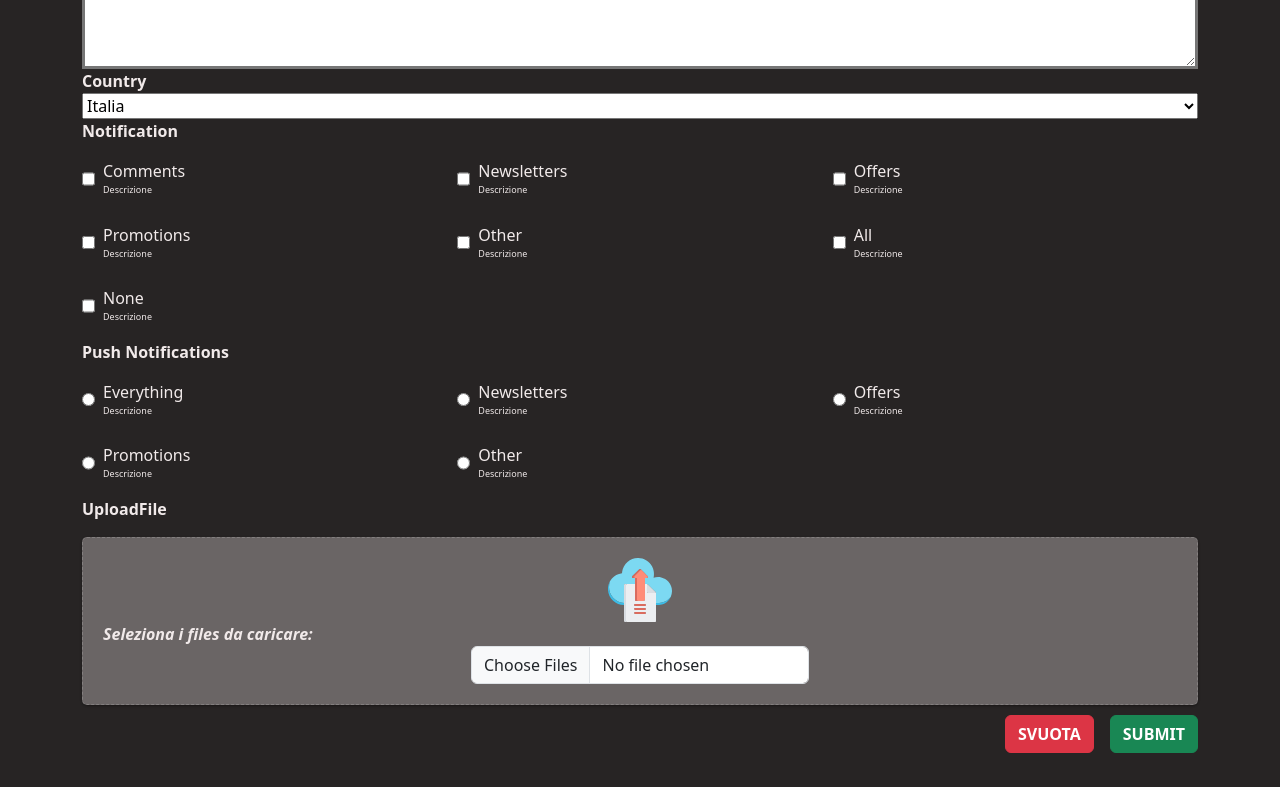
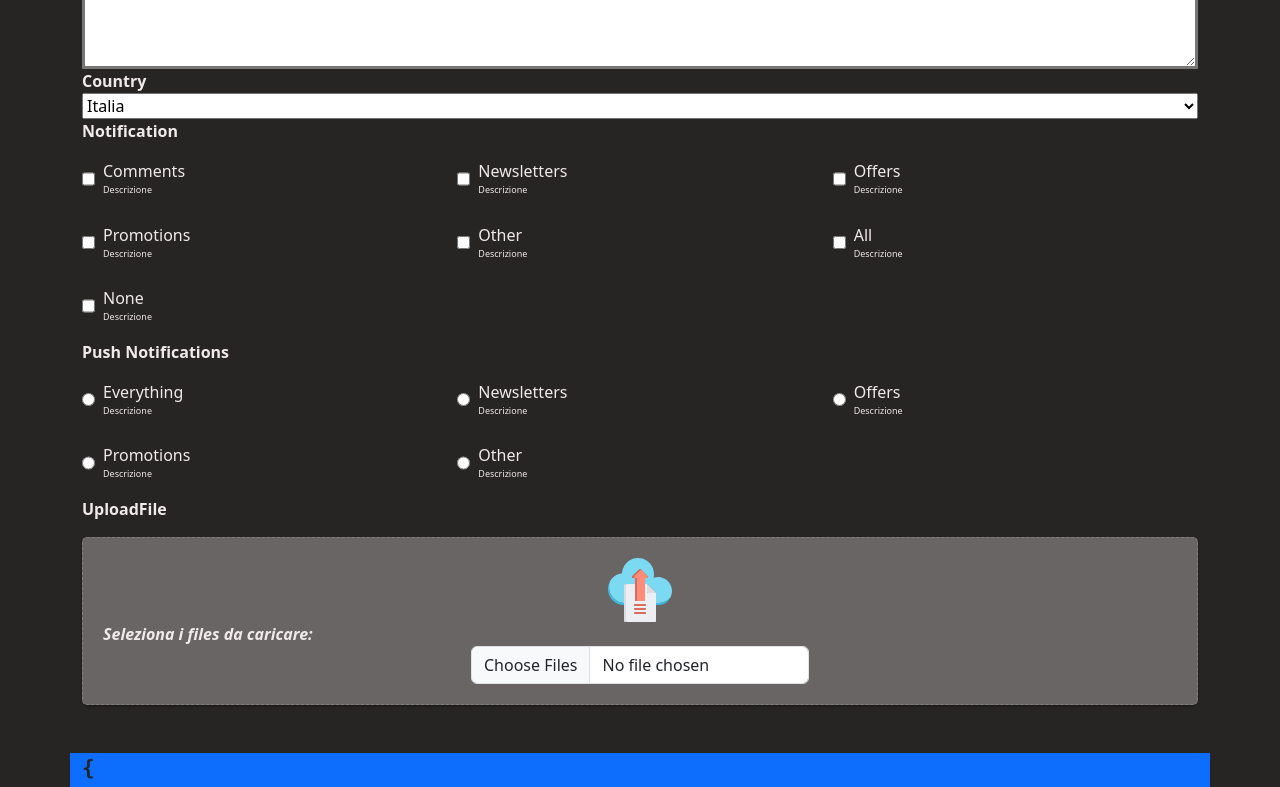
Before and after one commit to Cianuro-83/REACT, a React (Vite) app in the folder form/: page / in a window 1280 px wide. Shown: the part 500-1287 px from the top of the page. Built offline with nearby package versions, Linux system fonts and the light colour scheme.

Commit message:
visualizzazione pulsanti in base allo stato del form

```diff
--- a/form/src/components/Form.jsx
+++ b/form/src/components/Form.jsx
@@ -67,6 +67,14 @@ const Form = () => {
     } );
   };
 
+  const isFormEmpty = Object.entries( form ).every( ( [key, value] ) => {
+    if ( key === 'country' ) {
+      return value === defaultValue;
+    }
+    return value === '' || value === null || ( Array.isArray( value ) && value.length === 0 );
+  } );
+
+
   return (
     <>
       <form className='container' onSubmit={ handleSubmit }>
@@ -128,6 +136,7 @@ const Form = () => {
           ref={ fileInputRef }
         />
 
+        { !isFormEmpty && (
           <div className="scb-form-button">
             <FormResetButton
               onReset={ handleReset }
@@ -136,11 +145,16 @@ const Form = () => {
               formUIGroupRadioValues={ formUIGroupRadioValues }
               formUIGroupCheckboxValues={ formUIGroupCheckboxValues }
             />
-
             <button className="btn btn-success text-uppercase fw-bold" type="submit">
               Submit
             </button>
           </div>
+        ) }
+
+
+
+
+
       </form>
 
       <div className='container bg-primary text-dark fw-bolder fs-4'>
```
Lines whose indentation alone changed are shown as unchanged.
